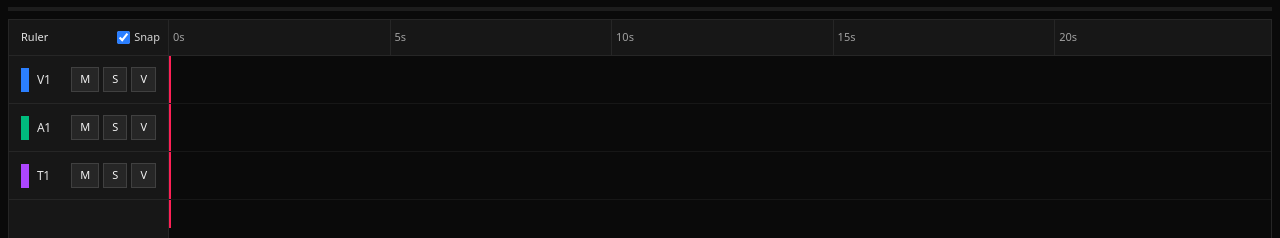
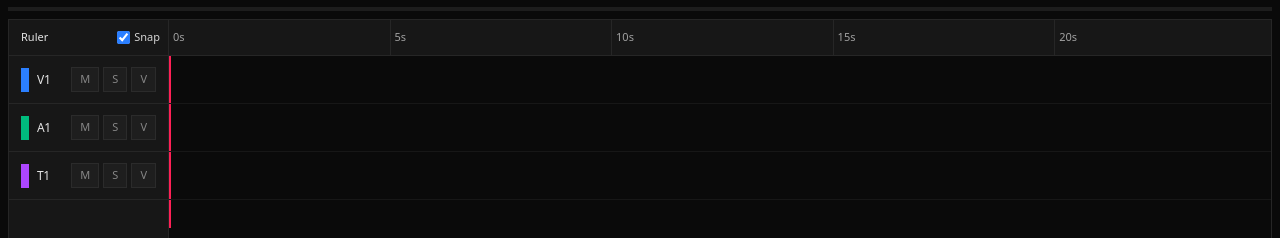
Before and after one commit to arcumark/arcumark, a Next.js app: page /editor/1 in a window 1280 px wide. Shown: the part 457-695 px from the top of the page. Built offline with nearby package versions, Linux system fonts and the light colour scheme.

Commit message:
feat: add deselect feature

```diff
--- a/src/app/editor/_components/TimelineView.tsx
+++ b/src/app/editor/_components/TimelineView.tsx
@@ -84,8 +84,9 @@ export function TimelineView({
 			const ratio = (event.clientX - rect.left + canvasRef.current.scrollLeft) / width;
 			const next = Math.max(0, Math.min(1, ratio)) * safeDuration;
 			onTimeChange(next);
+			onSelectClip("");
 		},
-		[onTimeChange, safeDuration, width]
+		[onTimeChange, onSelectClip, safeDuration, width]
 	);
 
 	const getSecFromClientX = useCallback(
@@ -150,24 +151,30 @@ export function TimelineView({
 								</div>
 								<div className="flex gap-1">
 									<button
-										className={`border px-2 py-1 text-[11px] transition ${muteState[track.id] ? "border-blue-700 bg-blue-500 text-slate-950" : "border-neutral-700 bg-neutral-800 text-neutral-100 hover:bg-neutral-700"}`}
+										className={`border px-2 py-1 text-[11px] transition ${muteState[track.id] ? "border-blue-700 bg-blue-500 text-slate-950" : "border-neutral-700 bg-neutral-800 text-neutral-100 hover:bg-neutral-700"} ${selectedClipId ? "" : "cursor-not-allowed opacity-50"}`}
+										disabled={!selectedClipId}
 										onClick={() =>
+											selectedClipId &&
 											setMuteState((prev) => ({ ...prev, [track.id]: !prev[track.id] }))
 										}
 									>
 										M
 									</button>
 									<button
-										className={`border px-2 py-1 text-[11px] transition ${soloState[track.id] ? "border-blue-700 bg-blue-500 text-slate-950" : "border-neutral-700 bg-neutral-800 text-neutral-100 hover:bg-neutral-700"}`}
+										className={`border px-2 py-1 text-[11px] transition ${soloState[track.id] ? "border-blue-700 bg-blue-500 text-slate-950" : "border-neutral-700 bg-neutral-800 text-neutral-100 hover:bg-neutral-700"} ${selectedClipId ? "" : "cursor-not-allowed opacity-50"}`}
+										disabled={!selectedClipId}
 										onClick={() =>
+											selectedClipId &&
 											setSoloState((prev) => ({ ...prev, [track.id]: !prev[track.id] }))
 										}
 									>
 										S
 									</button>
 									<button
-										className={`border px-2 py-1 text-[11px] transition ${visibilityState[track.id] === false ? "border-blue-700 bg-blue-500 text-slate-950" : "border-neutral-700 bg-neutral-800 text-neutral-100 hover:bg-neutral-700"}`}
+										className={`border px-2 py-1 text-[11px] transition ${visibilityState[track.id] === false ? "border-blue-700 bg-blue-500 text-slate-950" : "border-neutral-700 bg-neutral-800 text-neutral-100 hover:bg-neutral-700"} ${selectedClipId ? "" : "cursor-not-allowed opacity-50"}`}
+										disabled={!selectedClipId}
 										onClick={() =>
+											selectedClipId &&
 											setVisibilityState((prev) => ({
 												...prev,
 												[track.id]: prev[track.id] === false ? true : false,
```
